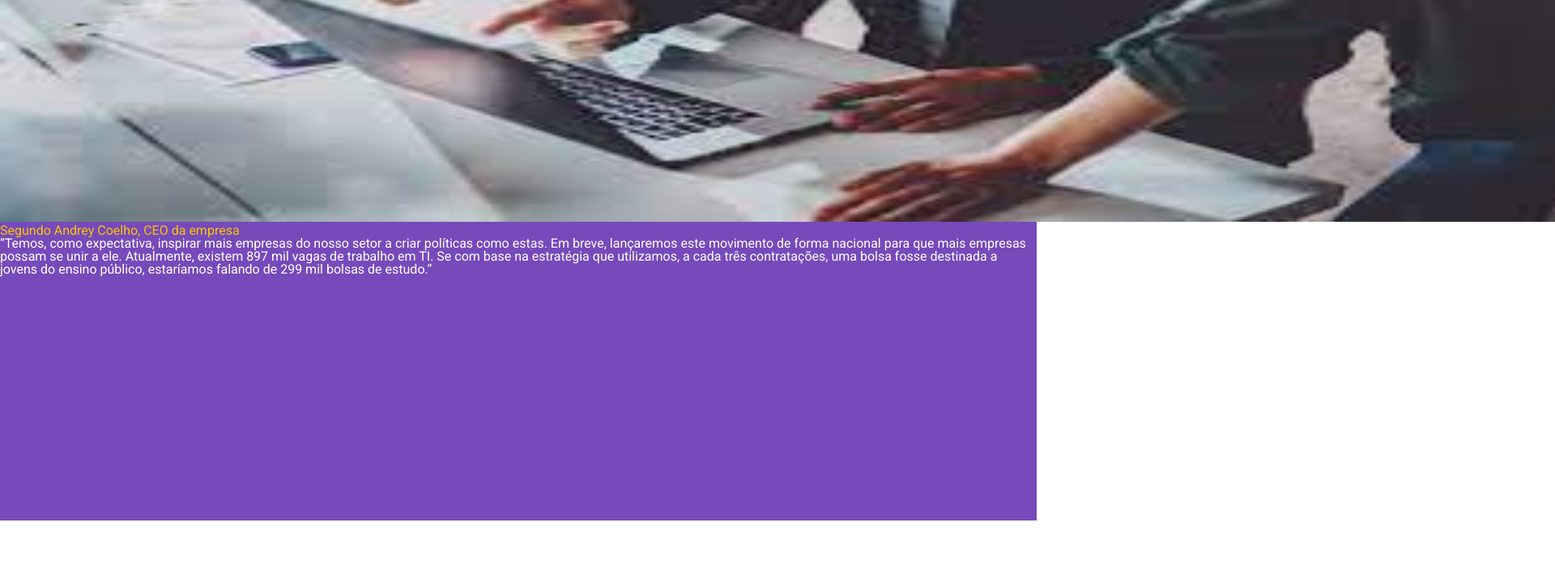
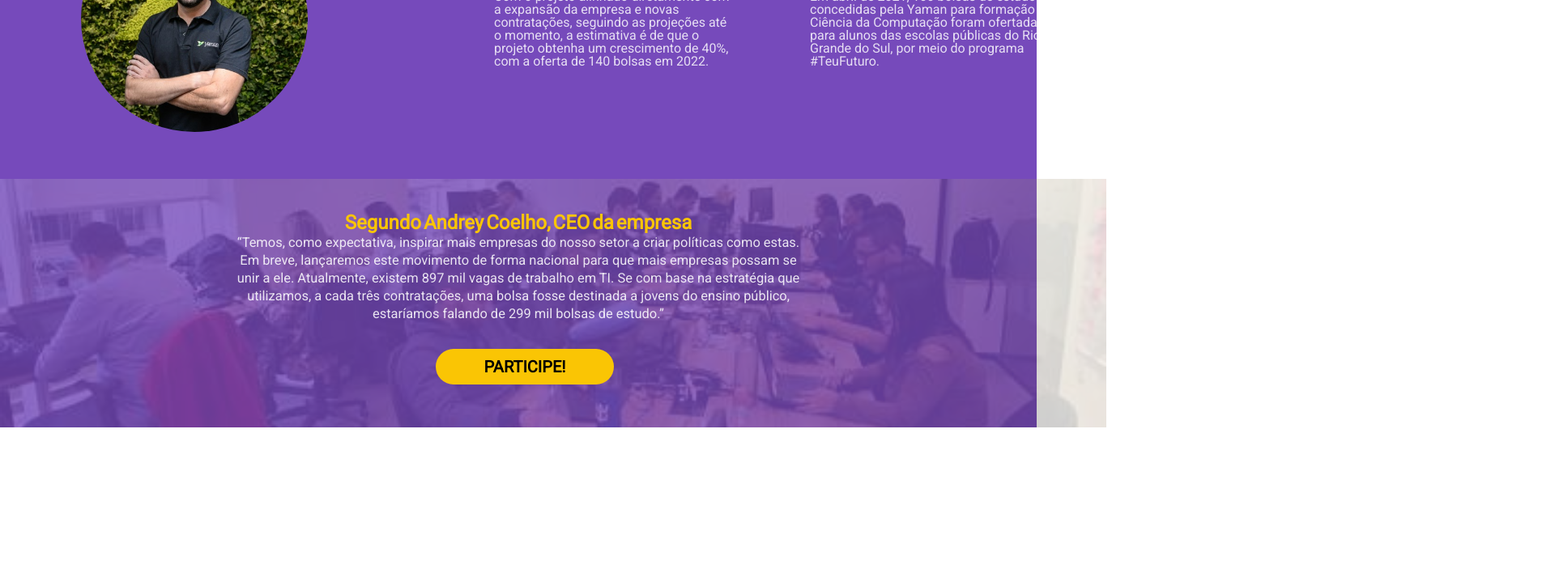
Before and after one commit to LeonardodsMarques/tf_delas, a plain HTML site: page yaman/yaman.html in a window 1280 px wide. Shown: the part 459-1178 px from the top of the page at 81% size, 1920 px wide, since content can reach past the window. After the commit the page ends 1127 px from the top, so only its background shows below. Drawn offline with Linux system fonts and the light colour scheme.

Commit message:
finishing "yaman" section

```diff
--- a/yaman/assets/css/yaman.css
+++ b/yaman/assets/css/yaman.css
@@ -44,12 +44,12 @@ section {
 #projeto-yaman{
     position: relative;
     display: inline-block;
-
-    margin-top: 30%;
+    margin-top: 26%;
 
 }
 
 #site-yaman {
+    text-decoration: none;
     bottom: 300px;
     left: 100px;
     position: relative;
@@ -80,15 +80,20 @@ section {
 
 #site-yaman .text{
     line-height: 45px;
+
 }
 #site-yaman p {
     text-align: center;
     font-size: 27px;
+    text-decoration: none;
 }
 
-#site-yaman .amarelo{
+#site-yaman a{
+    text-decoration: none;
+    color: #FAC504;
     text-transform: uppercase;
     text-decoration: underline;
+
 
 }
 
@@ -140,17 +145,57 @@ section {
 }
 
 .mais-info{
-        width: 100%;
-        position: absolute;
-        bottom: 0;
-        left: 0;
-    }
+    position: relative;
+    bottom: 1067px;}
 
 #background-img img{
-    width: 2000px;
-    height: 500px;
+    position: absolute;
+    width: 1366px;
+    height: 307px;
+    top: 760px;
+    object-fit: cover;
+    opacity: 0.2;
 
-    bottom: 0;
-    left: 0;
-    /*object-fit: cover;*/
 }
+
+.texto-info{
+    position: absolute;
+    top: 800px;;
+    text-align: center;
+    margin-right: 22%;
+    margin-left: 22%;
+
+    color: rgba(255, 255, 255, 0.86);
+    font-weight: 400;
+    font-size: 16.44px;
+    line-height: 22px;
+    text-align: center;
+    font-family: 'Roboto', sans-serif;
+}
+
+.texto-info h2{
+    word-spacing: -3px;
+    font-weight: 900;
+    font-size: 24px;
+    line-height: 28px;
+}
+
+.button{
+    border-radius: 127px;
+    background-color: #FAC504;
+    text-transform: uppercase;
+    padding: 10px 60px;
+    border: none;
+    font-family: 'Roboto', sans-serif;
+    font-weight: bold;
+    font-size: 20px;
+    position: absolute;
+    top: 970px;
+    margin-left: 42%;
+    align-content: center;
+    display: flex;
+}
+
+.button:hover{
+    background-color: #ad8904;
+}
--- a/yaman/yaman.html
+++ b/yaman/yaman.html
@@ -23,7 +23,7 @@
         <div id="projeto-yaman">
             <div id="site-yaman">
                <div class="text"> <p>Para saber mais:</p>
-                <p class="amarelo">site oficial yaman</p>
+                <p><a href='https://yaman.com.br' target="_blank" >site oficial yaman</a></p>
                 </div>
                 <div class="add-circulo">
                      <img src="assets\img\ceoYaman.jpg">
@@ -42,15 +42,17 @@
                 </div>
         </div>
 </section>
-    <section id="footer-section">
+    <!--<section id="mais-info"><!--não sei se preciso desse id-->
         <div class="mais-info">
             <div id="background-img">
-                <img src="índice.jpg" alt="imagem do fundo" />
+               <img src="yaman.jpg" alt="imagem do fundo" />
             </div>
-             <h2 class="amarelo">Segundo Andrey Coelho, CEO da empresa</h2>
+            <div class="texto-info">
+                <h2 class="amarelo">Segundo Andrey Coelho, CEO da empresa</h2>
             <p> “Temos, como expectativa, inspirar mais empresas do nosso setor a criar políticas como estas. Em breve, lançaremos este movimento de forma nacional para que mais empresas possam se unir a ele. Atualmente, existem 897 mil vagas de trabalho em TI. Se com base na estratégia que utilizamos, a cada três contratações, uma bolsa fosse destinada a jovens do ensino público, estaríamos falando de 299 mil bolsas de estudo.”</p>
 
-
+        </div>
+             <button type="button" class="button">Participe!</button>
         </div>
 
 
```
